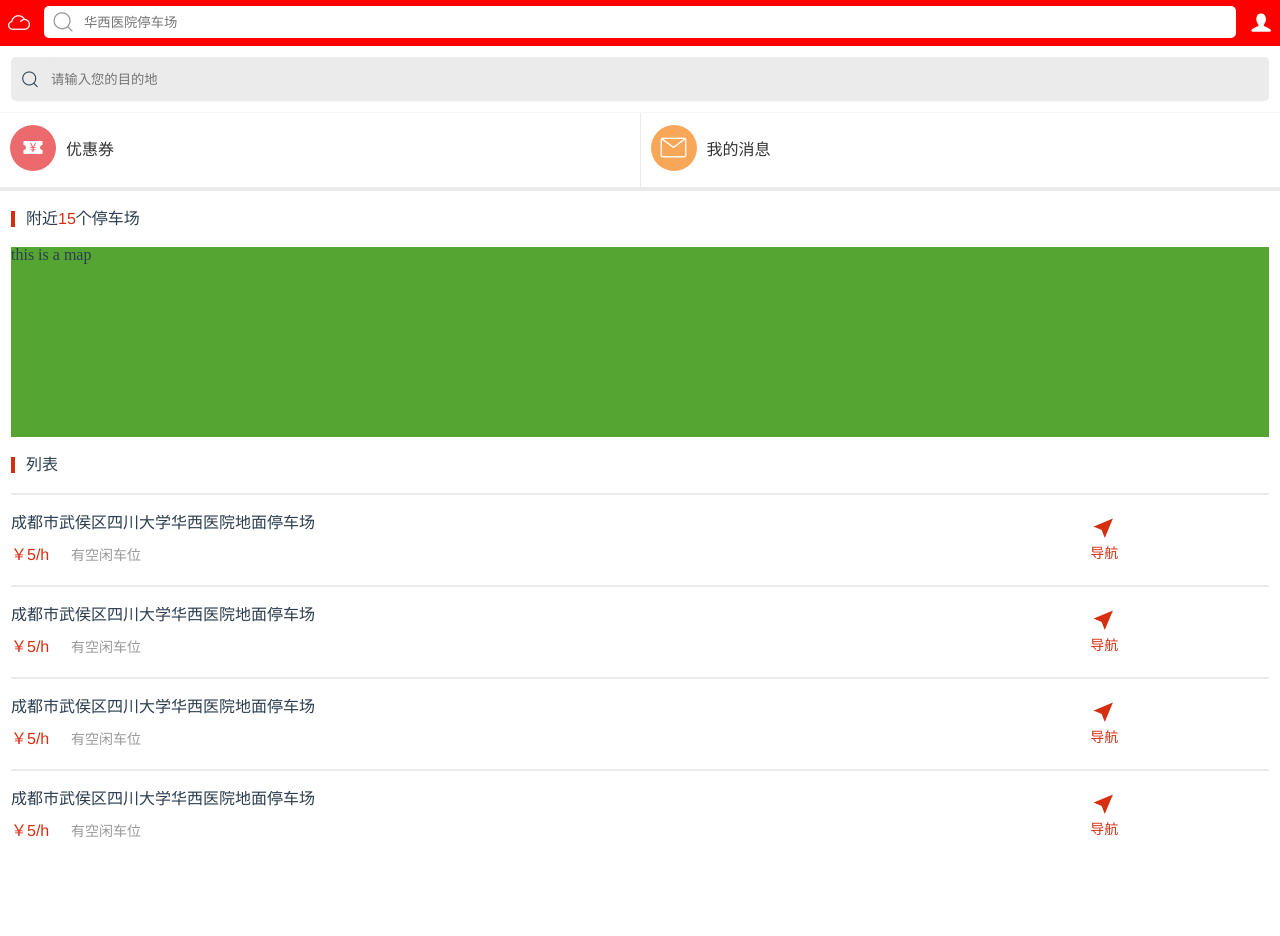
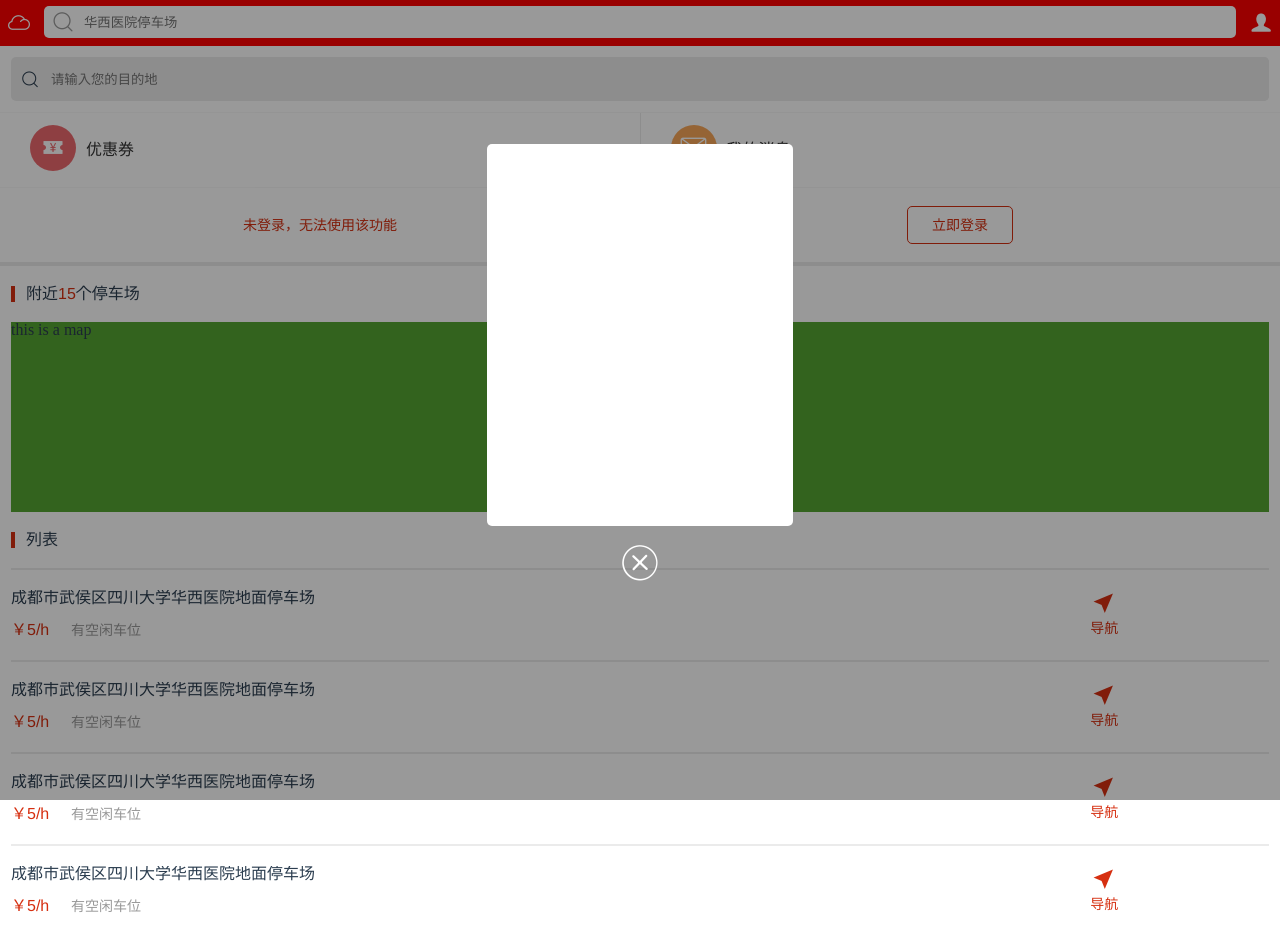
Before and after one commit to pmm853616619/aic, a Vue app: page /#/ in a window 1280 px wide. Before the commit the page ends 861 px from the top, so only its background shows below. Built offline with nearby package versions, Linux system fonts and the light colour scheme.

Commit message:
登录样式书写

```diff
--- a/package.json
+++ b/package.json
@@ -10,6 +10,7 @@
     "build": "node build/build.js"
   },
   "dependencies": {
+    "axios": "^0.17.1",
     "vue": "^2.5.2",
     "vue-router": "^3.0.1"
   },
--- /dev/null
+++ b/src/components/login.vue
@@ -0,0 +1,50 @@
+<template>
+    <div id="login">
+      <div class="loginBox">
+        <div class="loginCon">
+
+        </div>
+        <i class="icon iconfont icon-quxiao1 close"></i>
+      </div>
+    </div>
+</template>
+
+<script>
+    export default {
+        name: "login"
+    }
+</script>
+
+<style scoped>
+#login{
+  position: fixed;
+  left: 0;
+  right: 0;
+  top: 0;
+  bottom: 0;
+  z-index: 11111;
+  background: rgba(0,0,0,.4);
+}
+.loginBox{
+  position: absolute;
+  top: 18%;
+  left: 50%;
+  margin-left: -1.53rem;
+}
+.loginCon{
+  width: 3.06rem;
+  height: 3.82rem;
+  background: #fff;
+  border-radius: 5px;
+}
+.close{
+  width: .36rem;
+  font-size: .36rem;
+  position: absolute;
+  left: 0;
+  right: 0;
+  margin: 0 auto;
+  bottom: -.55rem;
+  color: #fff;
+}
+</style>
--- a/src/views/home.vue
+++ b/src/views/home.vue
@@ -16,6 +16,12 @@
         <div class="tag">
           <span class="iconBox iconBox2"><i class="icon iconfont icon-xinxi"></i></span>
           <span class="text">我的消息</span>
+        </div>
+      </div>
+      <div class="tags flex align_center">
+        <div class="tag red fontSize_14 ">未登录，无法使用该功能</div>
+        <div class="tag">
+          <span class="login">立即登录</span>
         </div>
       </div>
       <div class="border_4px"></div>
@@ -44,11 +50,13 @@
         </div>
       </div>
 		</div>
+    <v-login></v-login>
 	</div>
 </template>
 <script>
 	import header from '@/components/header.vue'
 	import map from '@/components/map.vue'
+	import login from '@/components/login.vue'
 	export default {
 		name: 'home',
 		data() {
@@ -85,7 +93,8 @@
 		},
 		components: {
 			'Header': header,
-      'v-map': map
+      'v-map': map,
+      'v-login': login
 		},
     methods: {
       search: function (data) {
@@ -104,7 +113,6 @@
   height: .44rem;
   line-height: .44rem;
   padding: .11rem;
-  border-bottom: 1px solid #f7f7f7;
   font-size: 16px;
 }
 .searchBox{
@@ -123,6 +131,7 @@
 }
 .tags{
   height: .74rem;
+  border-top: 1px solid #f7f7f7;
 }
 .border_4px{
   border-bottom:4px solid #ebebeb;
@@ -144,9 +153,21 @@
   border-radius: 50%;
   background: #ec696e;
   color: #fff;
+  margin-left: .2rem;
 }
 .tag .iconBox2{
   background: #f8a759;
+}
+.login{
+  display: inline-block;
+  width: 1.04rem;
+  height: .36rem;
+  text-align: center;
+  line-height: .36rem;
+  font-size: .14rem;
+  color: #d62f10;
+  border: 1px solid #d62f10;
+  border-radius: 5px;
 }
 .iconBox .iconfont{
   font-size: .2rem;
--- a/static/css/common.css
+++ b/static/css/common.css
@@ -25,3 +25,9 @@
 .block{
   display: block;
 }
+.fontSize_14{
+  font-size: .14rem;
+}
+.align_center{
+  text-align: center;
+}
```
